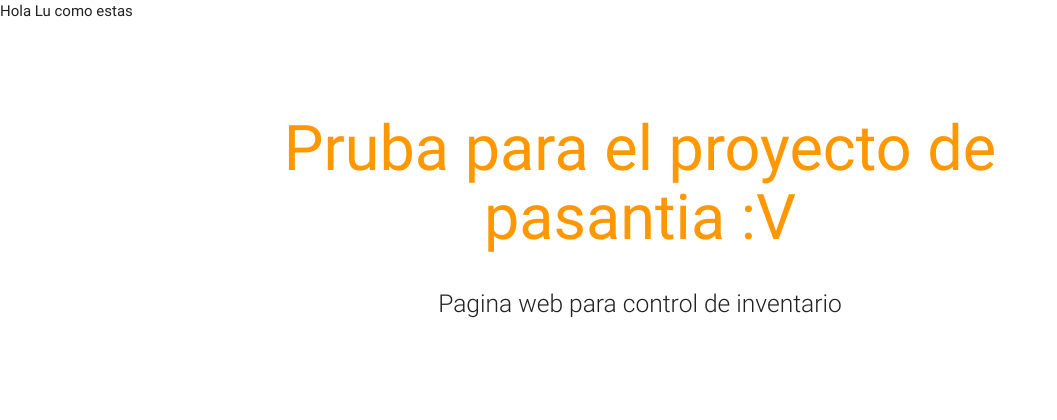
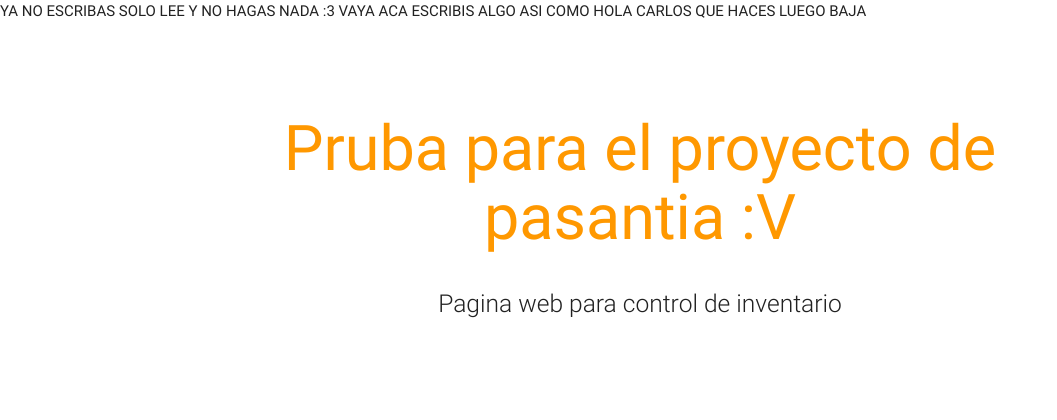
Before and after one commit to karlalucia/ProtoProject, a PHP site: page / in a window 1280 px wide. Shown: the top 420 px of the page, without its empty margins (0-1057 px from the left). Run offline with PHP 8.4, Linux system fonts and the light colour scheme; some libraries are stand-ins or nearby versions.

Commit message:
prueba 1

```diff
--- a/menu.php
+++ b/menu.php
@@ -1,2 +1,11 @@
+YA NO ESCRIBAS
 
-Hola Lu como estas
+SOLO LEE Y NO HAGAS NADA :3
+VAYA ACA ESCRIBIS ALGO ASI COMO
+
+
+HOLA CARLOS QUE HACES
+
+
+
+LUEGO BAJA
```
